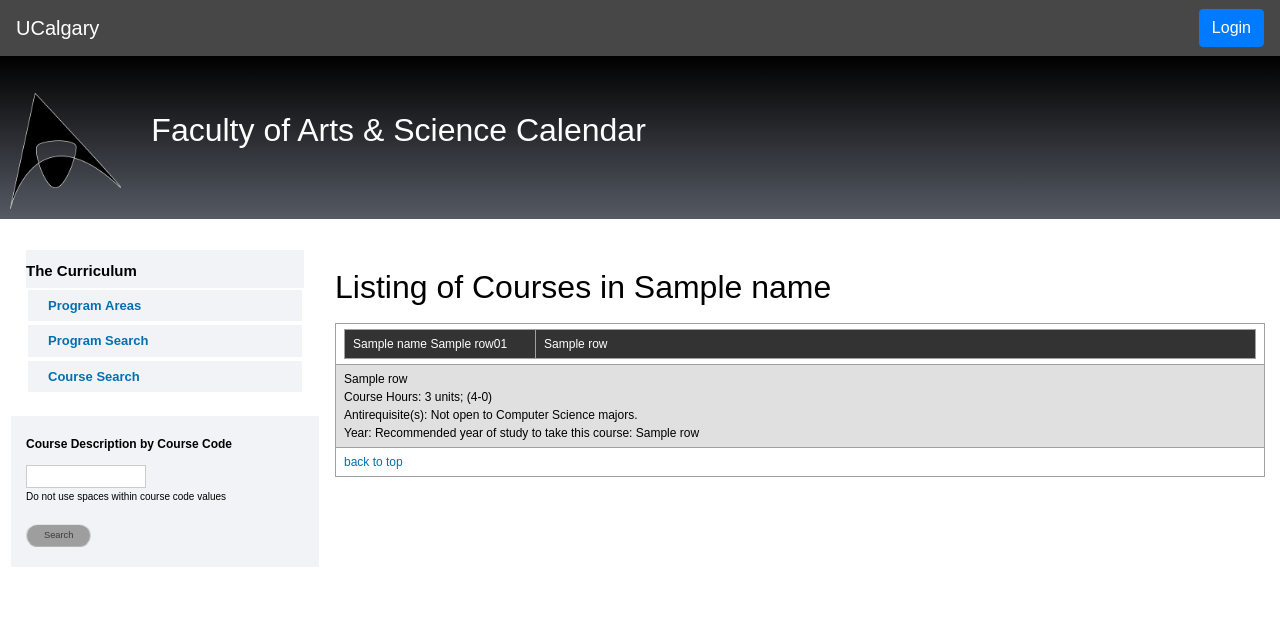
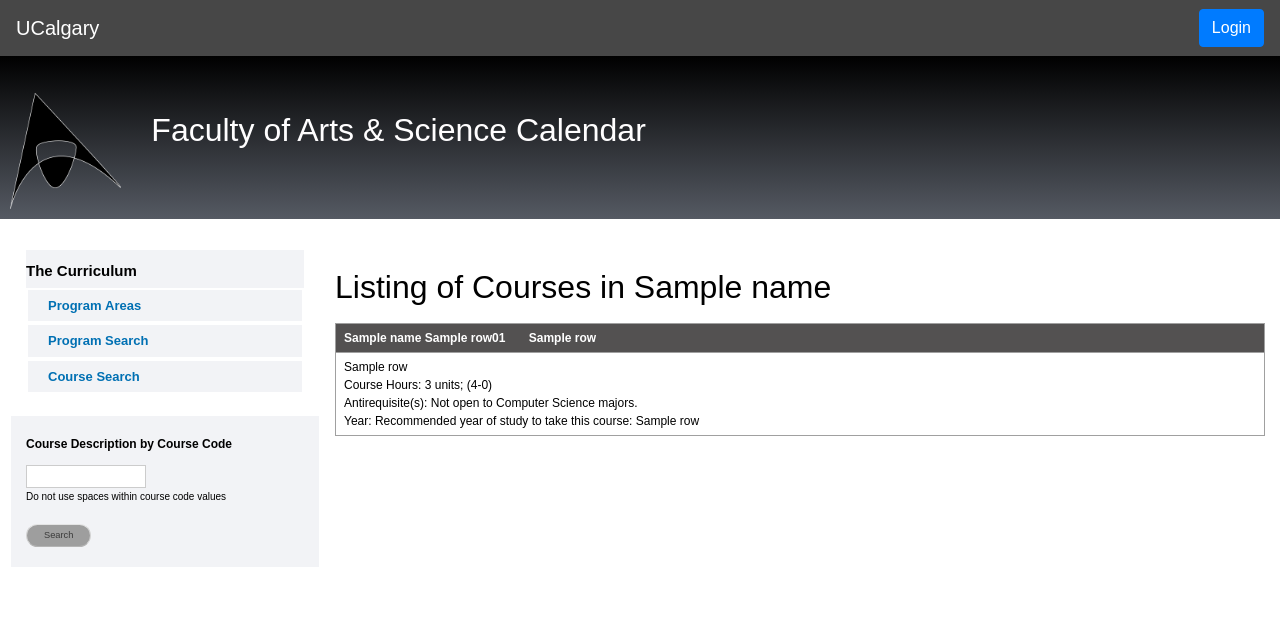
Before and after one commit to idenc/SENG300-coursepage, a Flask app: template templates/courses.html in a window 1280 px wide. Shown: the top 627 px of the page. Run offline with Flask 2, Linux system fonts and the light colour scheme; the template is opened without the code that fills it: most values are stand-ins (such as "Sample title", 1, 10 or a date in 2020); parts of the project's set-up code (start-up, migrations or seed data) failed here and were passed over; some libraries are stand-ins or nearby versions; grey boxes are pictures that could not be loaded.

Commit message:
Updated courses

```diff
--- a/static/src/script/navbar.js
+++ b/static/src/script/navbar.js
@@ -1,5 +1,3 @@
-
-
 /**
  * Get the navigation bar
  */
@@ -7,59 +5,59 @@
 const name = "UCalgary";
 const loginButton = '<button class="btn btn-primary" onclick="goToLogin()" type="submit">Login</button>';
 const popUp =
-'<div class="modal fade" id="logoutAlert" tabindex="-1" data-backdrop="false" role="dialog" aria-labelledby="exampleModalLabel" aria-hidden="true">'+
-'  <div class="modal-dialog" role="document">'+
-'    <div class="modal-content" style="color:#212529">'+
-'      <div class="modal-header">'+
-'        <h5 class="modal-title" id="exampleModalLabel">Log out</h5>'+
-'        <button type="button" class="close" data-dismiss="modal" aria-label="Close">'+
-'          <span aria-hidden="true">×</span>'+
-'        </button>'+
-'      </div>'+
-'      <div class="modal-body">'+
-'        Are you sure you want to sign out ?'+
-'      </div>'+
-'      <div class="modal-footer">'+
-'        <button type="button" class="btn btn-secondary" data-dismiss="modal">Close</button>'+
-'        <button type="button" class="btn btn-primary" onclick="logOut()">Sign out</button>'+
-'      </div>'+
-'    </div>'+
-'  </div>'+
+    '<div class="modal fade" id="logoutAlert" tabindex="-1" data-backdrop="false" role="dialog" aria-labelledby="exampleModalLabel" aria-hidden="true">' +
+    '  <div class="modal-dialog" role="document">' +
+    '    <div class="modal-content" style="color:#212529">' +
+    '      <div class="modal-header">' +
+    '        <h5 class="modal-title" id="exampleModalLabel">Log out</h5>' +
+    '        <button type="button" class="close" data-dismiss="modal" aria-label="Close">' +
+    '          <span aria-hidden="true">×</span>' +
+    '        </button>' +
+    '      </div>' +
+    '      <div class="modal-body">' +
+    '        Are you sure you want to sign out ?' +
+    '      </div>' +
+    '      <div class="modal-footer">' +
+    '        <button type="button" class="btn btn-secondary" data-dismiss="modal">Close</button>' +
+    '        <button type="button" class="btn btn-primary" onclick="logOut()">Sign out</button>' +
+    '      </div>' +
+    '    </div>' +
+    '  </div>' +
     '</div>';
 
 
-$(function(){
+$(function () {
     $("#navbar").html(getNavbar());
 });
 
 
-function goToLogin(){
+function goToLogin() {
     window.location = "/login";
 }
 
-function logOut(){
+function logOut() {
     localStorage.removeItem("session");
     window.location = "/";
 }
 
-function getNavbar(){
+function getNavbar() {
 
     var rightComponent = null;
 
-  if (isAuthenticated()){
+    if (isAuthenticated()) {
 
         rightComponent =
-  '    <ul class="collapse navbar-nav">'+
-  '      <li class="nav-item dropdown">'+
-  '        <a class="nav-link dropdown-toggle" style="font-size:16px" href="#" id="navbarDropdownMenuLink" role="button" data-toggle="dropdown" aria-haspopup="true" aria-expanded="false">'+
+            '    <ul class="collapse navbar-nav">' +
+            '      <li class="nav-item dropdown">' +
+            '        <a class="nav-link dropdown-toggle" style="font-size:16px" href="#" id="navbarDropdownMenuLink" role="button" data-toggle="dropdown" aria-haspopup="true" aria-expanded="false">' +
             getUsername() +
-  '        </a>'+
-  '        <div class="dropdown-menu dropdown-menu-right" aria-labelledby="navbarDropdownMenuLink">'+
-  '          <a class="dropdown-item" href="/">Dashboard</a>'+
-  '          <a class="dropdown-item" href="/logout" data-toggle="modal" data-target="#logoutAlert">Log out</a>'+
-  '        </div>'+
-  '      </li>'+
-  '    </ul>'+popUp;
+            '        </a>' +
+            '        <div class="dropdown-menu dropdown-menu-right" aria-labelledby="navbarDropdownMenuLink">' +
+            '          <a class="dropdown-item" href="/">Dashboard</a>' +
+            '          <a class="dropdown-item" href="/logout" data-toggle="modal" data-target="#logoutAlert">Log out</a>' +
+            '        </div>' +
+            '      </li>' +
+            '    </ul>' + popUp;
 
     } else {
 
@@ -67,19 +65,16 @@ function getNavbar(){
 
     }
 
-  var html =
-  '       <nav class="navbar navbar-expand-lg navbar-dark justify-content-between" style="color: white; background-color: #474747;">'+
-  '           <a class="navbar-brand">'+name+'</a>'+rightComponent+
+    return '       <nav class="navbar navbar-expand-lg navbar-dark justify-content-between" style="color: white; background-color: #474747;">' +
+        '           <a class="navbar-brand">' + name + '</a>' + rightComponent +
         '       </nav>';
-
-  return html;
 }
 
-function isAuthenticated(){
-    return localStorage.getItem("session") ? true : false;
+function isAuthenticated() {
+    return !!localStorage.getItem("session");
 }
 
-function getUsername(){
+function getUsername() {
     data = $.parseJSON(localStorage.getItem("session"));
     return data.username;
 }
--- a/templates/courses.html
+++ b/templates/courses.html
@@ -30,11 +30,16 @@
           href="../static/css_eoNAyUWYNCJe87dVtl8OkzwGQA-Fzt7GW8riL_JY1WI.css"
           media="all">
     <script src="https://ajax.googleapis.com/ajax/libs/jquery/3.3.1/jquery.min.js"></script>
-    <script src="https://cdnjs.cloudflare.com/ajax/libs/popper.js/1.14.3/umd/popper.min.js" integrity="sha384-ZMP7rVo3mIykV+2+9J3UJ46jBk0WLaUAdn689aCwoqbBJiSnjAK/l8WvCWPIPm49" crossorigin="anonymous"></script>
-    <script src="https://stackpath.bootstrapcdn.com/bootstrap/4.1.3/js/bootstrap.min.js" integrity="sha384-ChfqqxuZUCnJSK3+MXmPNIyE6ZbWh2IMqE241rYiqJxyMiZ6OW/JmZQ5stwEULTy" crossorigin="anonymous"></script>
+    <script src="https://cdnjs.cloudflare.com/ajax/libs/popper.js/1.14.3/umd/popper.min.js"
+            integrity="sha384-ZMP7rVo3mIykV+2+9J3UJ46jBk0WLaUAdn689aCwoqbBJiSnjAK/l8WvCWPIPm49"
+            crossorigin="anonymous"></script>
+    <script src="https://stackpath.bootstrapcdn.com/bootstrap/4.1.3/js/bootstrap.min.js"
+            integrity="sha384-ChfqqxuZUCnJSK3+MXmPNIyE6ZbWh2IMqE241rYiqJxyMiZ6OW/JmZQ5stwEULTy"
+            crossorigin="anonymous"></script>
     <script type="text/javascript" src="../static/src/script/navbar.js"></script>
 
-    <link rel="stylesheet" href="https://maxcdn.bootstrapcdn.com/bootstrap/4.0.0/css/bootstrap.min.css" integrity="sha384-Gn5384xqQ1aoWXA+058RXPxPg6fy4IWvTNh0E263XmFcJlSAwiGgFAW/dAiS6JXm" crossorigin="anonymous">
+    <link rel="stylesheet" href="https://maxcdn.bootstrapcdn.com/bootstrap/4.0.0/css/bootstrap.min.css"
+          integrity="sha384-Gn5384xqQ1aoWXA+058RXPxPg6fy4IWvTNh0E263XmFcJlSAwiGgFAW/dAiS6JXm" crossorigin="anonymous">
     <style type="text/css" media="all">
         <!-- /*--><![CDATA[/*><!--*/
         @media screen and (min-width: 850px) {
@@ -153,31 +158,18 @@
                                                                 <table cellpadding="2" cellspacing="0" width='100%'
                                                                        align="center" border="0"
                                                                        bgcolor='white'>
-
+                                                                    <thead>
                                                                     <tr>
-                                                                        <td>
-                                                                            <table cellpadding="2" cellspacing="0"
-                                                                                   border="0" width='100%' style="margin: 0">
-                                                                                <tr style="color: white">
-                                                                                    <td bgcolor='#333333' width='10%'
-                                                                                        valign='top'>
-                                                                                        <nobr>
-                                                                                            <span id="ctl00_ctl00_pageContent_ctl03_ctl02_cnCourse"
-                                                                                                  class="course-code">{{ name }} </span>
-                                                                                            <span id="ctl00_ctl00_pageContent_ctl03_ctl02_cnCode"
-                                                                                                  class="course-code">{{row[3]}}0{{ row[0] }}</span>&nbsp;&nbsp;&nbsp;&nbsp;&nbsp;&nbsp;
-                                                                                        </nobr>
-                                                                                    </td>
-                                                                                    <td bgcolor='#333333' width='90%'
-                                                                                        valign='top'>
-                                                                                        <span id="ctl00_ctl00_pageContent_ctl03_ctl02_cnTitle"
-                                                                                              class="course-code">{{ row[1] }}</span>
-                                                                                    </td>
-
-                                                                                </tr>
-                                                                            </table>
-                                                                        </td>
+                                                                        <th scope="col">
+                                                                                <span id="ctl00_ctl00_pageContent_ctl03_ctl02_cnCourse"
+                                                                                      class="course-code">{{ name }} </span>
+                                                                            <span id="ctl00_ctl00_pageContent_ctl03_ctl02_cnCode"
+                                                                                  class="course-code">{{ row[3] }}0{{ row[0] }}</span>&nbsp;&nbsp;&nbsp;&nbsp;&nbsp;&nbsp;
+                                                                            <span id="ctl00_ctl00_pageContent_ctl03_ctl02_cnTitle"
+                                                                                  class="course-code">{{ row[1] }}</span>
+                                                                        </th>
                                                                     </tr>
+                                                                    </thead>
                                                                     <tr>
                                                                         <td class="myCell">
                                                                             <span id="ctl00_ctl00_pageContent_ctl03_ctl02_cnDescription"
@@ -223,19 +215,12 @@
                                                                                   class="course-nogpa"></span>
                                                                         </td>
                                                                     </tr>
-                                                                    <tr>
-                                                                        <td class="backtotop" align="right"><a
-                                                                                href='#top'>back
-                                                                            to top</a></td>
-                                                                    </tr>
                                                                 </table>
                                                             {% endfor %}
                                                         </div>
                                                     </div>
                                                 </div>
                                             </div>
-
-
                                         </article>
                                     </div>
                                 </div>
@@ -358,13 +343,12 @@
             </footer> <!-- /#footer -->
         </div>
     </div> <!-- /.section, /#footer-wrapper -->
-</div>
+    <div id="backtotop" class="jquery-once-2-processed" style="display: none;">Back to top</div>
 </div>
 <div class="region region-page-bottom">
     <div class="off-canvas-wrapper"></div>
 </div>
-</div>
-<!-- /#page, /#page-wrapper -->
+
 <div id="mm-blocker" class="mm-slideout"></div>
 </body>
 </html>
```
Also changed, not shown: static/src/script/login.js (+8 -9 lines), templates/index.html (+9 -4 lines). Lines whose indentation alone changed are shown as unchanged.
